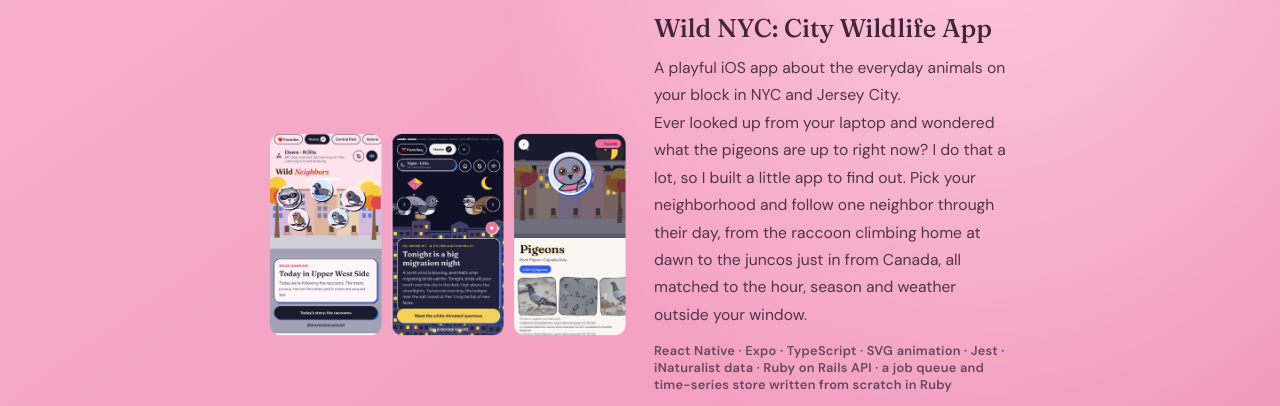
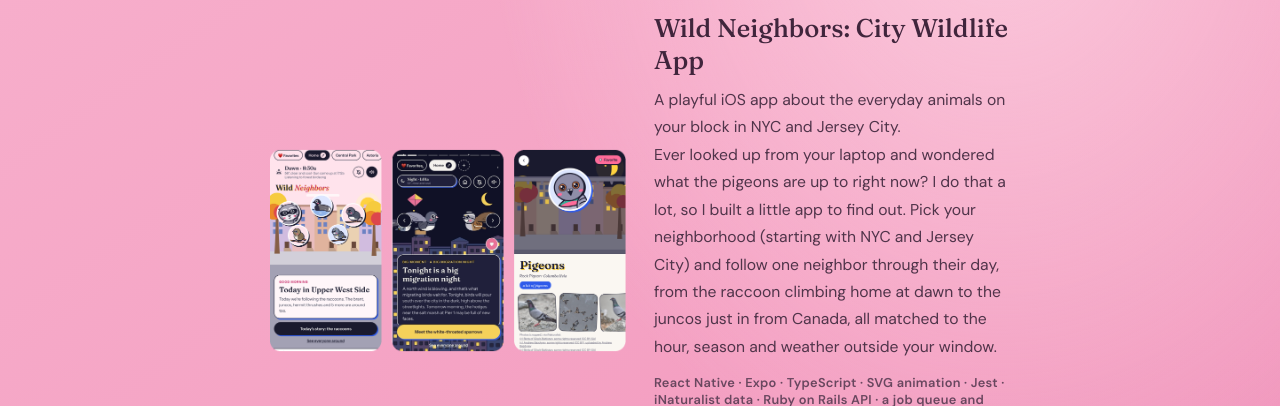
Before and after one commit to AnvaKondak/anvakondak.github.io, a plain HTML site: page index.html in a window 1280 px wide. Both pictures are taken after a click on the tab "Projects". Shown: the part 373-779 px from the top of the page. Drawn offline with Linux system fonts and the light colour scheme.

Commit message:
wild neighbors

```diff
--- a/index.html
+++ b/index.html
@@ -73,9 +73,9 @@
       <article class="project">
         <img class="project-image" src="img/wild-nyc.png" width="802" height="459" loading="lazy" alt="Three screens from Wild Neighbors: the Upper West Side at dawn, with round stickers of a raccoon, a brant, a junco and other birds over a pink city block; a night story card, “Tonight is a big migration night”, with a junco and a white-throated sparrow flying over lit-up city rooftops; and the pigeons' profile page at night, with a drawn pigeon and photos from iNaturalist">
         <div class="project-body">
-          <h3 class="project-name">Wild NYC: City Wildlife App</h3>
+          <h3 class="project-name">Wild Neighbors: City Wildlife App</h3>
           <p class="project-caption">A playful iOS app about the everyday animals on your block in NYC and Jersey City.</p>
-          <p class="project-caption">Ever looked up from your laptop and wondered what the pigeons are up to right now? I do that a lot, so I built a little app to find out. Pick your neighborhood and follow one neighbor through their day, from the raccoon climbing home at dawn to the juncos just in from Canada, all matched to the hour, season and weather outside your window.</p>
+          <p class="project-caption">Ever looked up from your laptop and wondered what the pigeons are up to right now? I do that a lot, so I built a little app to find out. Pick your neighborhood (starting with NYC and Jersey City) and follow one neighbor through their day, from the raccoon climbing home at dawn to the juncos just in from Canada, all matched to the hour, season and weather outside your window.</p>
           <p class="project-tech">React Native · Expo · TypeScript · SVG animation · Jest · iNaturalist data · Ruby on Rails API · a job queue and time-series store written from scratch in Ruby</p>
           <ul class="project-links">
             <li class="project-soon">iOS app coming soon</li>
```
